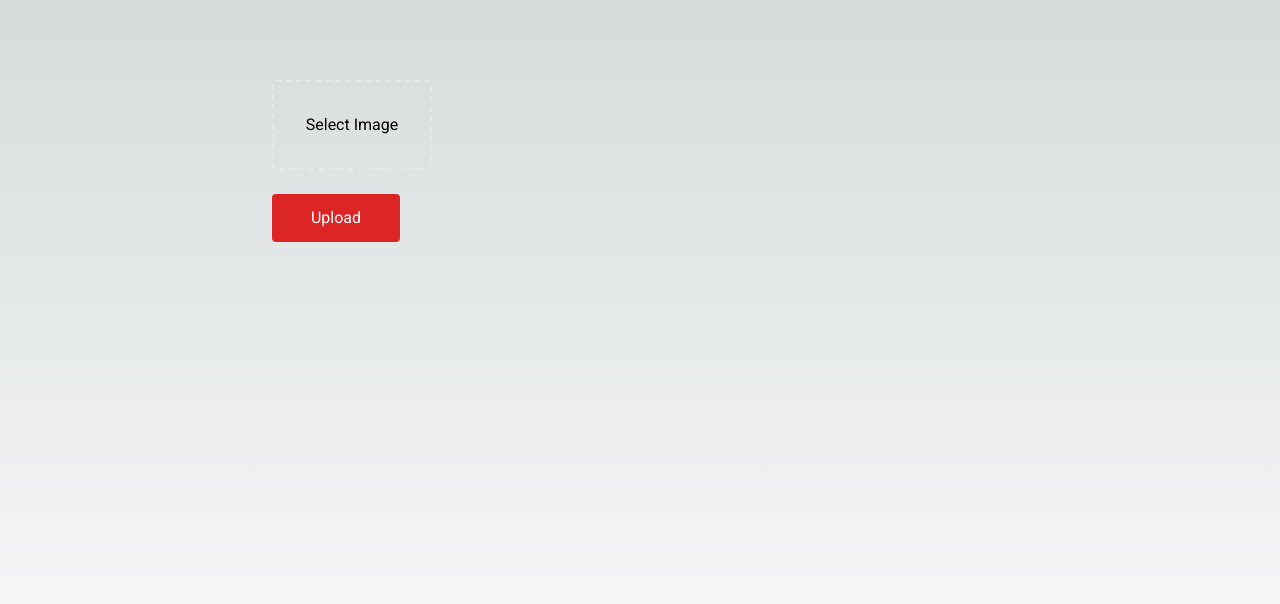
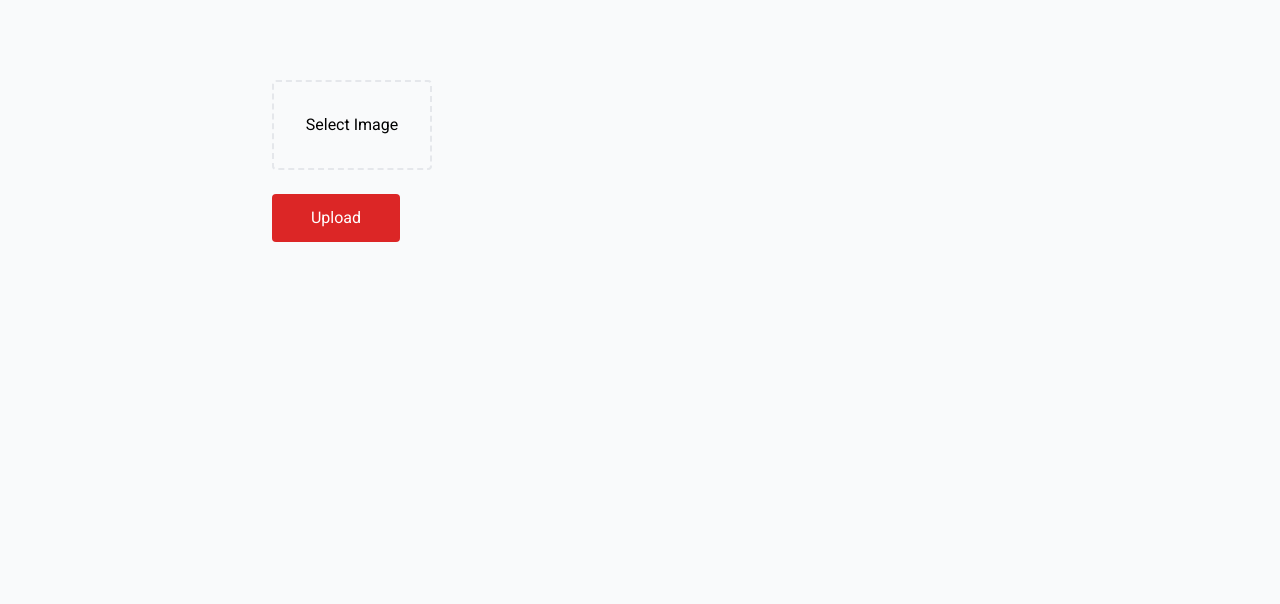
Before and after one commit to KennyMwendwaX/nextjs-cloudinary-fileupload, a Next.js app: page / in a window 1280 px wide. Shown: the top 604 px of the page. Built offline with nearby package versions, Linux system fonts and the light colour scheme.

Commit message:
Deleted default hello.ts api file

```diff
--- a/pages/_app.tsx
+++ b/pages/_app.tsx
@@ -11,7 +11,7 @@
   return (
     <>
       <main className={roboto.className}>
-        <div className="min-h-screen">
+        <div className="min-h-screen bg-gray-50">
           <Component {...pageProps} />
         </div>
       </main>
--- a/pages/api/hello.ts
+++ /dev/null
@@ -1,13 +0,0 @@
-// Next.js API route support: https://nextjs.org/docs/api-routes/introduction
-import type { NextApiRequest, NextApiResponse } from 'next'
-
-type Data = {
-  name: string
-}
-
-export default function handler(
-  req: NextApiRequest,
-  res: NextApiResponse<Data>
-) {
-  res.status(200).json({ name: 'John Doe' })
-}
--- a/pages/index.tsx
+++ b/pages/index.tsx
@@ -37,7 +37,7 @@
             {selectedImage ? (
               <img src={selectedImage} alt="" />
             ) : (
-              <span>Select Image</span>
+              <span className="text-black">Select Image</span>
             )}
           </div>
         </label>
```
